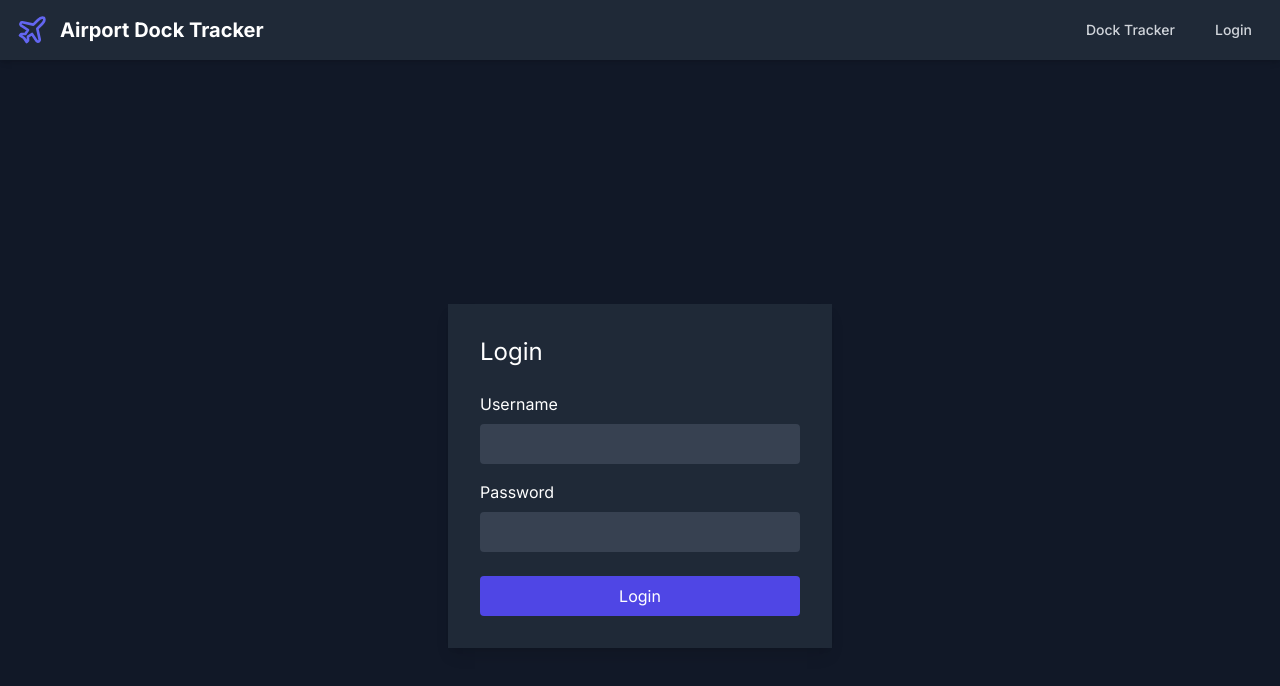
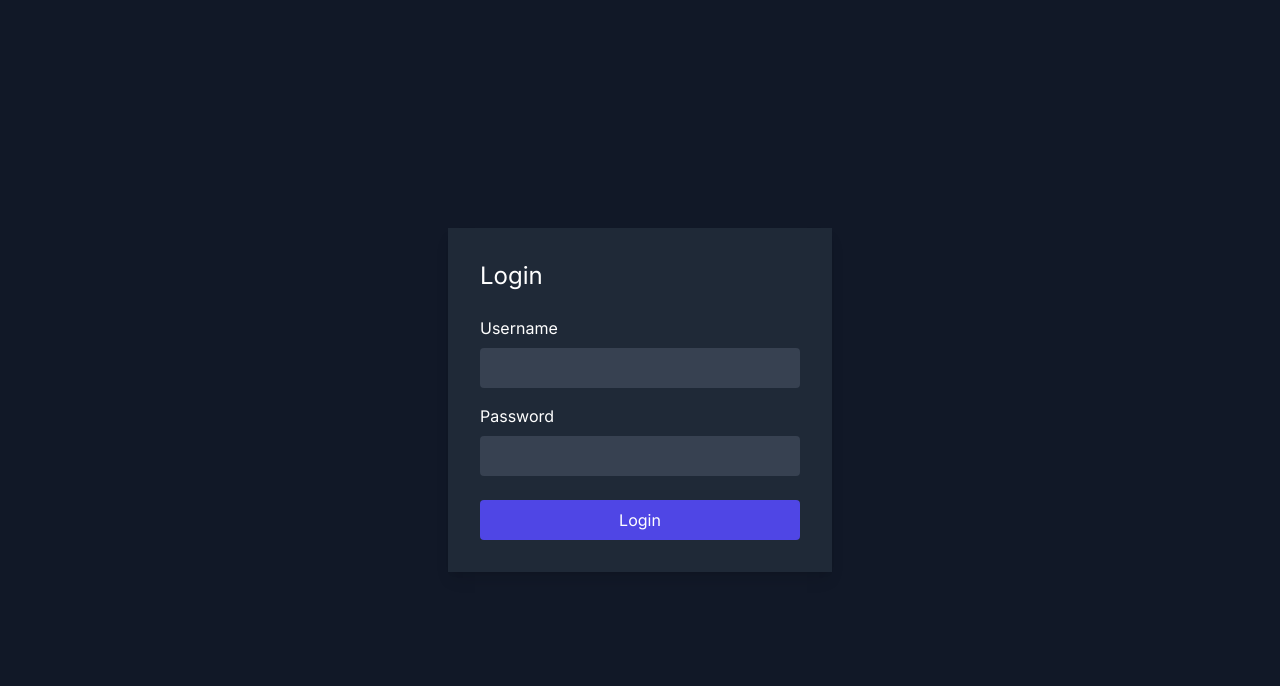
Before and after one commit to Gammell53/IDS-Dock-Tracker, a Next.js app in the folder frontend/: page / in a window 1280 px wide. Shown: the top 686 px of the page. Built offline with nearby package versions, Linux system fonts and the light colour scheme.

Commit message:
dtsssssssssdssssssssssssssssssssssss

```diff
--- a/frontend/src/app/layout.tsx
+++ b/frontend/src/app/layout.tsx
@@ -21,27 +21,7 @@ export default function RootLayout({
     <html lang="en">
       <body className={`${inter.className} bg-gray-900 text-white`}>
         <AuthProvider>
-          <nav className="bg-gray-800 shadow-md">
-            <div className="container mx-auto px-4 py-3">
-              <div className="flex items-center justify-between">
-                <Link href="/" className="flex items-center space-x-3">
-                  <Plane className="h-8 w-8 text-indigo-500" />
-                  <span className="text-xl font-bold text-white">Airport Dock Tracker</span>
-                </Link>
-                <div className="flex items-center space-x-4">
-                  <Link href="/" className="text-gray-300 hover:text-white hover:bg-gray-700 px-3 py-2 rounded-md text-sm font-medium transition-colors duration-200">
-                    Dock Tracker
-                  </Link>
-                  <Link href="/login" className="text-gray-300 hover:text-white hover:bg-gray-700 px-3 py-2 rounded-md text-sm font-medium transition-colors duration-200">
-                    Login
-                  </Link>
-                </div>
-              </div>
-            </div>
-          </nav>
-          <main className="container mx-auto p-4">
-            {children}
-          </main>
+          {children}
         </AuthProvider>
       </body>
     </html>
--- a/frontend/src/app/login-page.tsx
+++ b/frontend/src/app/login-page.tsx
@@ -1,11 +1,15 @@
 'use client';
 
 import { useState } from 'react';
+import { useAuth } from '@/context/AuthContext';
+import { useRouter } from 'next/navigation';
 
 export default function LoginPage() {
   const [username, setUsername] = useState('');
   const [password, setPassword] = useState('');
   const [error, setError] = useState('');
+  const { login } = useAuth();
+  const router = useRouter();
 
   const handleSubmit = async (e: React.FormEvent) => {
     e.preventDefault();
@@ -20,17 +24,22 @@ export default function LoginPage() {
         body: JSON.stringify({ username, password }),
       });
 
+      const data = await response.json();
+
       if (!response.ok) {
-        throw new Error('Invalid credentials');
+        throw new Error(data.message || 'Invalid credentials');
       }
 
-      const data = await response.json();
+      // Store token and update auth context
       localStorage.setItem('token', data.token);
-      window.location.href = '/docks';
+      await login(data.token); // Update auth context
 
-    } catch (error) {
+      // Use Next.js router for navigation
+      router.push('/');
+
+    } catch (error: any) {
       console.error('Login error:', error);
-      setError('Failed to login. Please try again.');
+      setError(error.message || 'Failed to login. Please try again.');
     }
   };
 
--- a/frontend/src/context/AuthContext.tsx
+++ b/frontend/src/context/AuthContext.tsx
@@ -8,12 +8,13 @@ interface AuthContextType {
   logout: () => void;
 }
 
-const AuthContext = createContext<AuthContextType | undefined>(undefined);
+const AuthContext = createContext<AuthContextType | null>(null);
 
-export const AuthProvider: React.FC<{ children: React.ReactNode }> = ({ children }) => {
+export function AuthProvider({ children }: { children: React.ReactNode }) {
   const [isAuthenticated, setIsAuthenticated] = useState(false);
 
   useEffect(() => {
+    // Check for token on mount
     const token = localStorage.getItem('token');
     if (token) {
       setIsAuthenticated(true);
@@ -35,12 +36,12 @@ export const AuthProvider: React.FC<{ children: React.ReactNode }> = ({ children
       {children}
     </AuthContext.Provider>
   );
-};
+}
 
-export const useAuth = () => {
+export function useAuth() {
   const context = useContext(AuthContext);
-  if (context === undefined) {
+  if (!context) {
     throw new Error('useAuth must be used within an AuthProvider');
   }
   return context;
-};
+}
```
